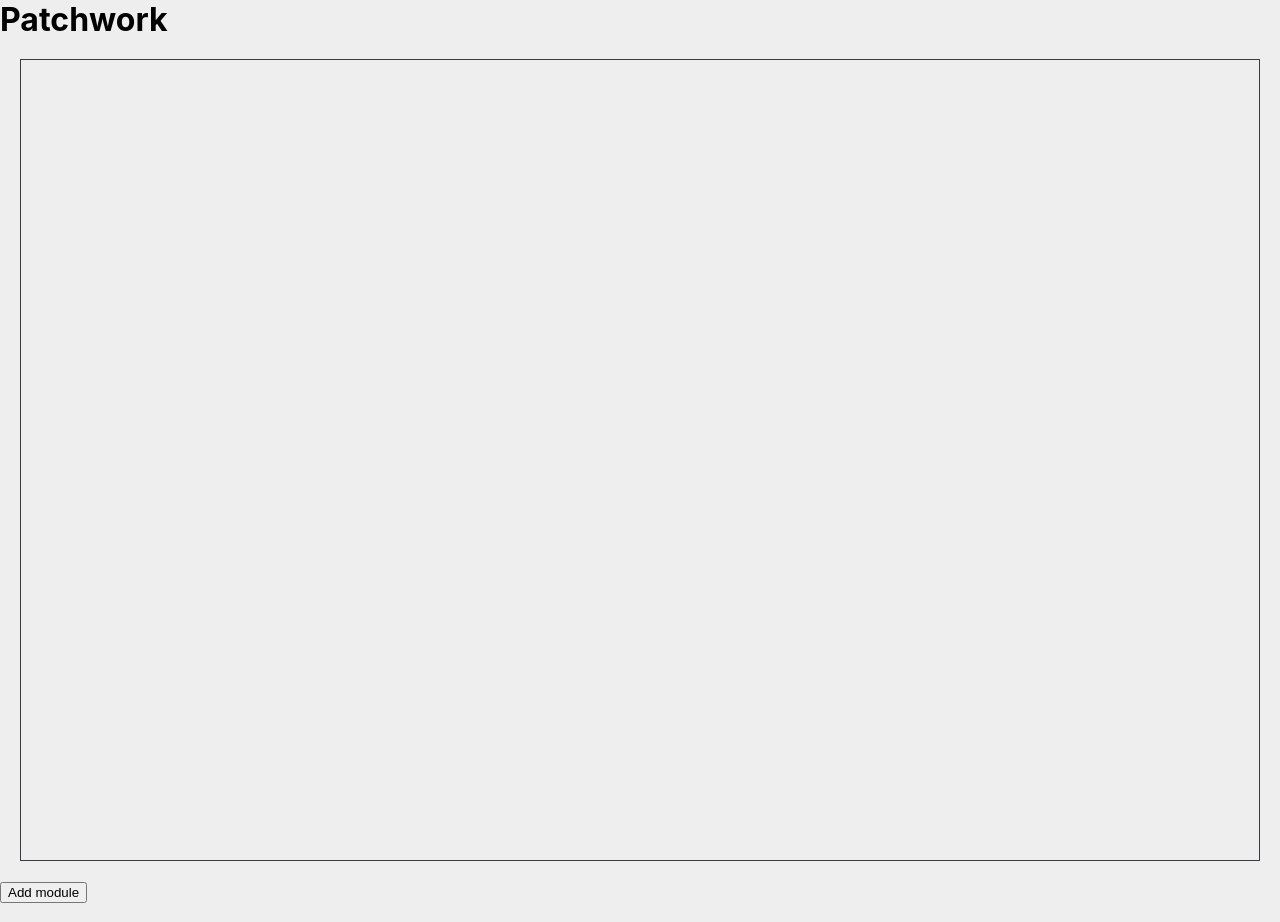
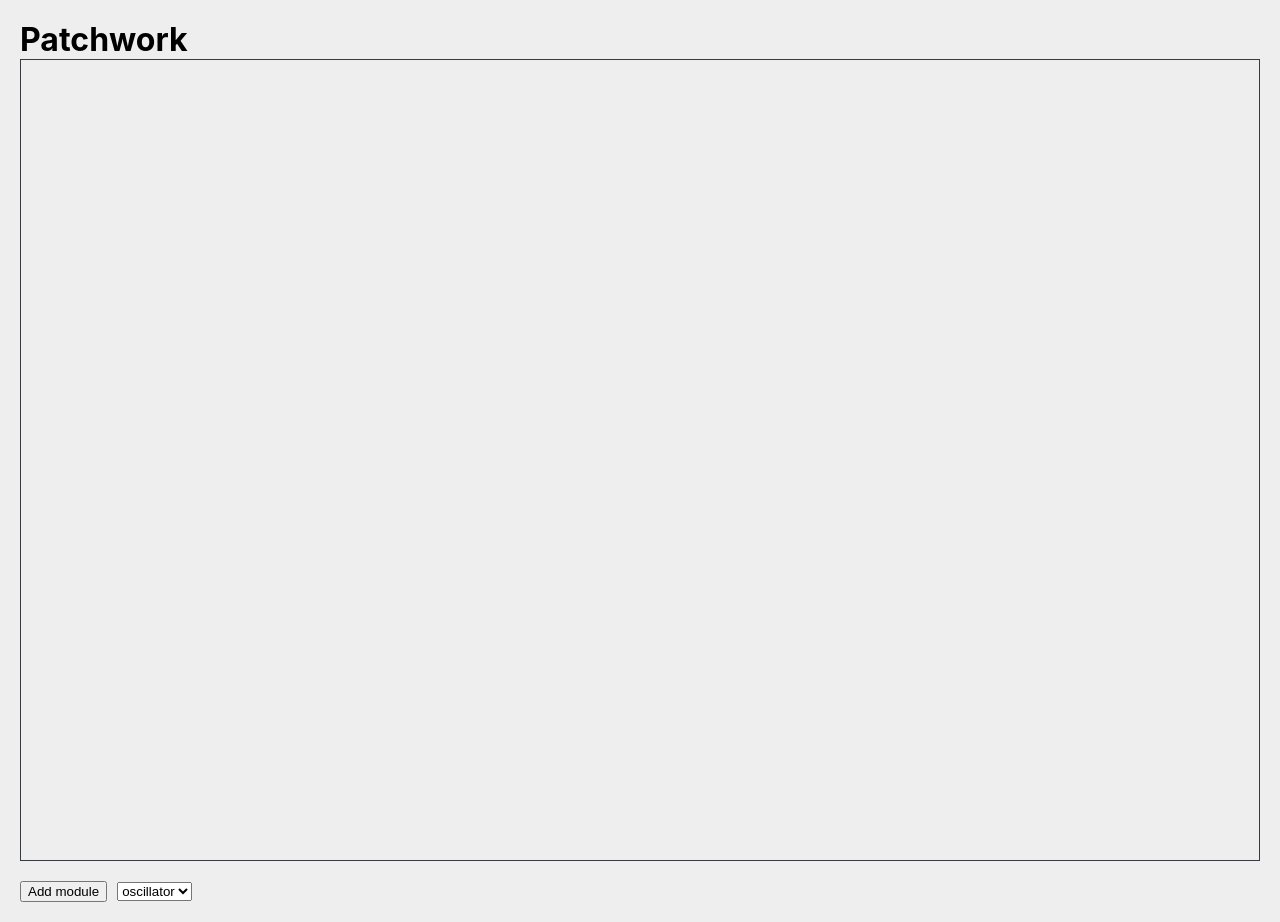
Before and after one commit to petervdn/patchwork, a React (Vite) app in the folder web/: page / in a window 1280 px wide. Built offline with nearby package versions, Linux system fonts and the light colour scheme.

Commit message:
Allow adding modules of different types

```diff
--- a/web/src/App.tsx
+++ b/web/src/App.tsx
@@ -26,11 +26,11 @@ function App() {
   }, [setPatch]);
 
   return (
-    <>
+    <div style={{ margin: 20 }}>
       <h1>Patchwork</h1>
       <PatchCanvas modules={modules ?? []} />
       <AddModule />
-    </>
+    </div>
   );
 }
 
--- /dev/null
+++ b/web/src/components/AddModule/AddModule.module.css
@@ -0,0 +1,3 @@
+.wrapper * {
+    margin: 20px 10px 0 0;
+}
--- a/web/src/components/AddModule/AddModule.tsx
+++ b/web/src/components/AddModule/AddModule.tsx
@@ -1,15 +1,26 @@
 import { usePatchStore } from '../../utils/patchStore.ts';
+import { ModuleType, moduleTypes } from '../../utils/types.ts';
+import classes from './AddModule.module.css';
+import { useRef } from 'react';
 
 export function AddModule() {
   const addModule = usePatchStore((state) => state.addModule);
+  const selectRef = useRef<HTMLSelectElement>(null);
 
   const onAddModuleClick = () => {
-    addModule('lfo');
+    addModule(selectRef.current?.value as ModuleType);
   };
 
   return (
-    <div>
+    <div className={classes.wrapper}>
       <button onClick={onAddModuleClick}>Add module</button>
+      <select ref={selectRef}>
+        {moduleTypes.map((type) => (
+          <option key={type} value={type}>
+            {type}
+          </option>
+        ))}
+      </select>
     </div>
   );
 }
--- a/web/src/components/PatchCanvas/PatchCanvas.tsx
+++ b/web/src/components/PatchCanvas/PatchCanvas.tsx
@@ -9,7 +9,6 @@ export function PatchCanvas({ modules }: Props) {
   return (
     <div
       style={{
-        margin: 20,
         height: 800,
         border: '1px solid ' + getComputedStyle(document.body).getPropertyValue('--dark'),
         position: 'relative',
--- a/web/src/components/PatchModule/PatchModule.css
+++ b/web/src/components/PatchModule/PatchModule.module.css
@@ -1,4 +1,4 @@
-.module {
+.wrapper {
     background-color: white;
     width: 200px;
     height: 100px;
@@ -7,11 +7,17 @@
     border-radius: 6px;
 }
 
-.module h2 {
+.wrapper h2 {
     padding: 5px 10px;
     margin: 0;
     border-radius: 6px 6px 0 0;
-    background-color: var(--bamboo);
-    color: var(--dark);
+    background-color: var(--dark);
+    color: var(--light);
     font-size: 20px;
+    font-weight: unset;
 }
+
+.wrapper div.content {
+    padding: 10px;
+    margin: 0;
+}
--- a/web/src/components/PatchModule/PatchModule.tsx
+++ b/web/src/components/PatchModule/PatchModule.tsx
@@ -1,4 +1,4 @@
-import './PatchModule.css';
+import classes from './PatchModule.module.css';
 import { useGesture } from '@use-gesture/react';
 import { useRef, useState } from 'react';
 import { useModule, usePatchStore } from '../../utils/patchStore.ts';
@@ -43,14 +43,14 @@ export function PatchModule({ moduleId }: Props) {
   return (
     <div
       ref={elementRef}
-      className="module"
+      className={classes.wrapper}
       style={{
         left: module.position.x + dragOffset.x,
         top: module.position.y + dragOffset.y,
       }}
     >
-      <h2>Module {moduleId}</h2>
-      <div>Content</div>
+      <h2>{module.type}</h2>
+      <div className={classes.content}>Content</div>
     </div>
   );
 }
```
Also changed, not shown: 1 other file (tests, documents, lock files or other folders).
